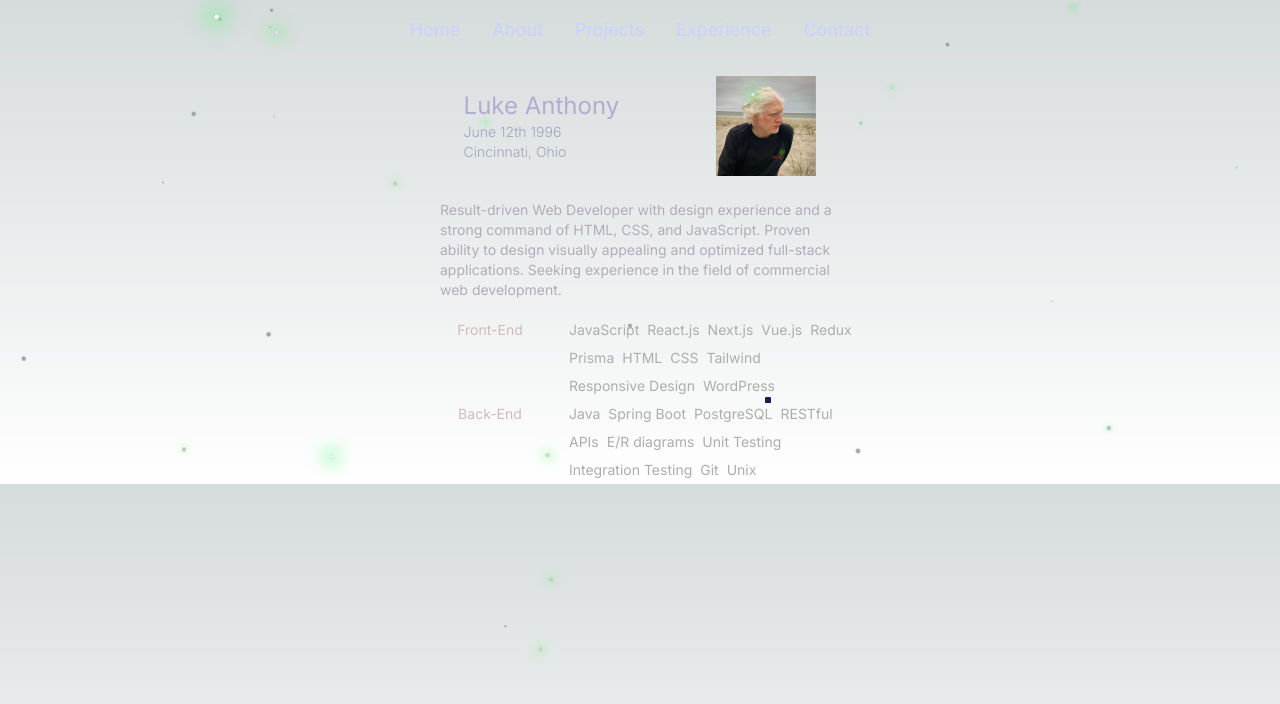
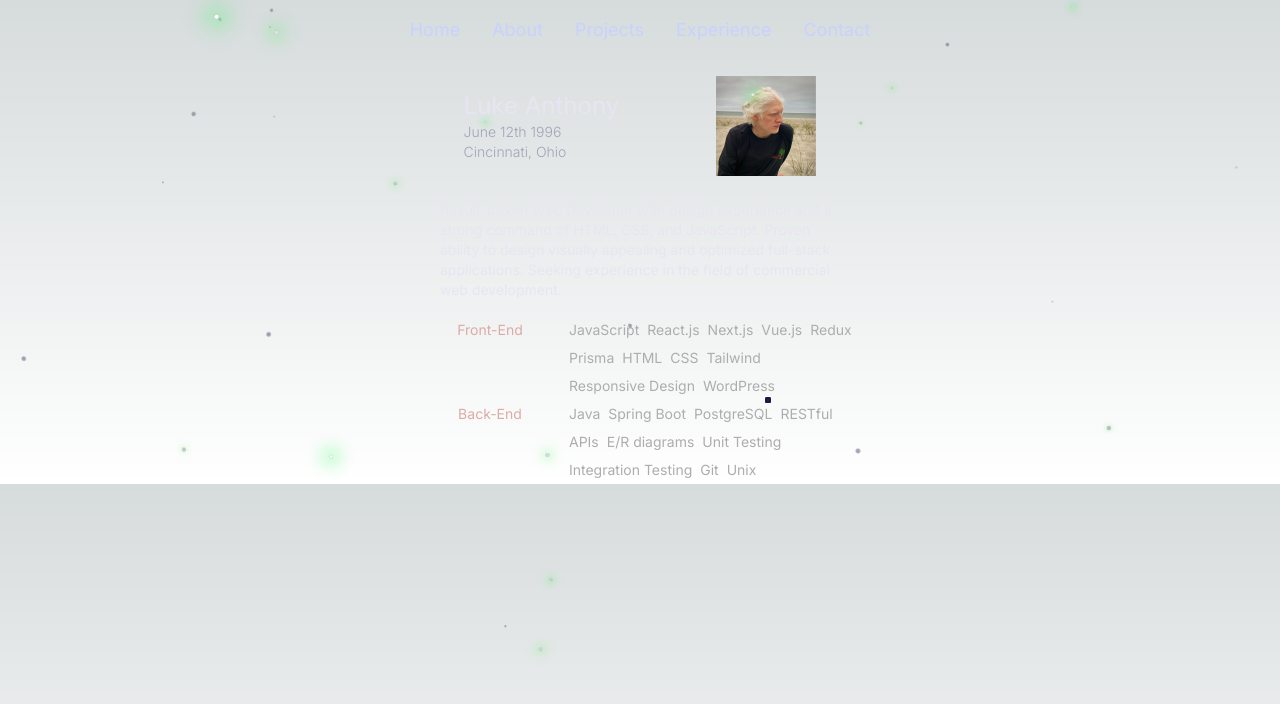
Before and after one commit to ln64-git/portfolio-2024, a Next.js app: page /about in a window 1280 px wide. Shown: the top 704 px of the page. Built offline with nearby package versions, Linux system fonts and the light colour scheme.

Commit message:
refined colors

```diff
--- a/src/app/about/page.tsx
+++ b/src/app/about/page.tsx
@@ -19,7 +19,7 @@ export default function AboutPage() {
       >
         <div className="mx-auto flex max-w-[450px] items-center justify-around pb-2 pt-4">
           <div className="flex flex-col justify-center ">
-            <div className="text-2xl text-[#b2add0]">{name}</div>
+            <div className="text-2xl text-[#e7e5f1]">{name}</div>
             <div className="text-lg">
               <ul>
                 {info.map((element, index) => (
@@ -40,13 +40,13 @@ export default function AboutPage() {
             />
           </div>
         </div>
-        <div className="mx-auto my-4 max-w-[400px] text-sm text-[#b3abba]">
+        <div className="mx-auto my-4 max-w-[400px] text-sm text-[#e7e5f1]">
           {summary}
         </div>
         <div className="  mx-auto flex max-w-[500px] justify-center  text-center ">
           <div>
             <div className="flex max-w-[450px] ">
-              <div className="w-1/3 p-1 text-sm  text-[#d1bbb8]">Front-End</div>
+              <div className="w-1/3 p-1 text-sm  text-[#dcaba5]">Front-End</div>
               <ul className="flex w-2/3 flex-wrap ">
                 {skills1.map((skill, index) => (
                   <li key={index} className="m-1 text-sm text-[#adadad]">
@@ -56,7 +56,7 @@ export default function AboutPage() {
               </ul>
             </div>
             <div className="flex max-w-[450px] ">
-              <div className="w-1/3 py-1 text-sm text-[#d1bbb8]">Back-End</div>
+              <div className="w-1/3 py-1 text-sm text-[#dcaba5]">Back-End</div>
               <ul className="flex w-2/3 flex-wrap">
                 {skills2.map((skill, index) => (
                   <li key={index} className="m-1 text-sm text-[#adadad]">
--- a/src/app/contact/page.tsx
+++ b/src/app/contact/page.tsx
@@ -47,7 +47,7 @@ export default function ContactPage() {
       >
         <div className="mx-auto flex flex-col justify-center align-middle ">
           <div className="flex w-full flex-col items-center justify-center  space-y-2 p-4 align-middle">
-            <div className="text-3xl text-[#babed7]">{name}</div>
+            <div className="text-3xl text-[#e7e5f1]">{name}</div>
             <div className="text-xl text-[#a1a4b8]">{position}</div>
           </div>
           <div className="m-4 flex justify-center gap-4 ">
--- a/src/components/experience.tsx
+++ b/src/components/experience.tsx
@@ -33,7 +33,7 @@ export default function Experience(data: JobProps) {
 
   return (
     <div className="mx-auto  max-w-[450px] ">
-      <div className="flex h-[40px] items-center justify-center text-xl text-[#babed7]">
+      <div className="flex h-[40px] items-center justify-center text-xl text-[#e7e5f1]">
         {data.role}
       </div>
 
@@ -52,7 +52,7 @@ export default function Experience(data: JobProps) {
           {data.company}
         </div>
         <div className=" py-1 text-center text-sm">{DurationFormat()}</div>
-        <div className=" pt-1 text-sm text-[#b3abba]">{data.summary}</div>
+        <div className=" pt-1 text-sm text-[#e7e5f1]">{data.summary}</div>
         <ul>
           {data.bulletArray.map((bullet, index) => (
             <li
--- a/src/components/project.tsx
+++ b/src/components/project.tsx
@@ -26,7 +26,7 @@ export default function Project(data: ProjectProps) {
       <div className="px-auto   mx-auto flex max-w-[500px] items-center justify-center  py-4 pr-10 align-middle">
         <div className="flex w-1/2 flex-col">
           <div className=" mx-4 flex max-w-[200px] flex-col pb-2  ">
-            <div className="flex w-full flex-col justify-center text-center text-xl text-[#babed7] ">
+            <div className="flex w-full flex-col justify-center text-center text-xl text-[#e7e5f1]">
               {data.name}
             </div>
             <div className=" h-1/2 text-center text-sm font-light text-[#a1a4b8]">
@@ -60,7 +60,7 @@ export default function Project(data: ProjectProps) {
           </div>
         )}
       </div>
-      <div className="mx-auto max-w-[500px] p-4 text-sm text-[#a9a0b4]">
+      <div className="mx-auto max-w-[500px] p-4 text-sm text-[#e7e5f1]">
         {data.summary}
       </div>
     </div>
```
